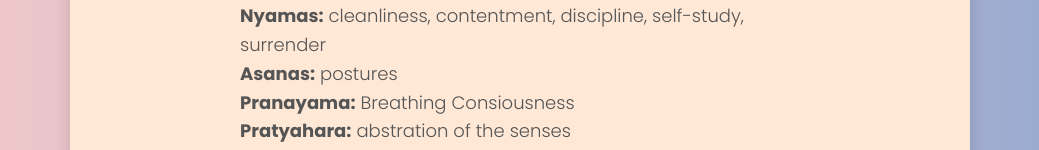
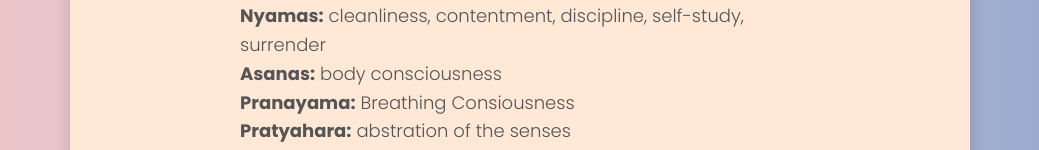
Before and after one commit to Rafael-Goncalo/yogasanasfront, a React (Vite) app in the folder yoga-asanas-project-frontend/: page /about in a window 1280 px wide. Shown: the part 907-1057 px from the top of the page, without its empty margins (120-1159 px from the left). Built offline with nearby package versions, Linux system fonts and the light colour scheme.

Commit message:
change in the texts and css

```diff
--- a/yoga-asanas-project-frontend/src/pages/AboutYoga.jsx
+++ b/yoga-asanas-project-frontend/src/pages/AboutYoga.jsx
@@ -15,7 +15,7 @@ const AboutYoga=()=>{
                     <ul>
                         <p><b>Yamas:</b> non-violence, honesty, integrity, efficiency, humbleness </p>
                         <p><b>Nyamas:</b> cleanliness, contentment, discipline, self-study, surrender</p>
-                        <p><b>Asanas:</b> postures</p>
+                        <p><b>Asanas:</b> body consciousness</p>
                         <p><b>Pranayama:</b> Breathing Consiousness</p>
                         <p><b>Pratyahara:</b> abstration of the senses</p>
                         <p><b>Dharana:</b> concentration</p>
```
